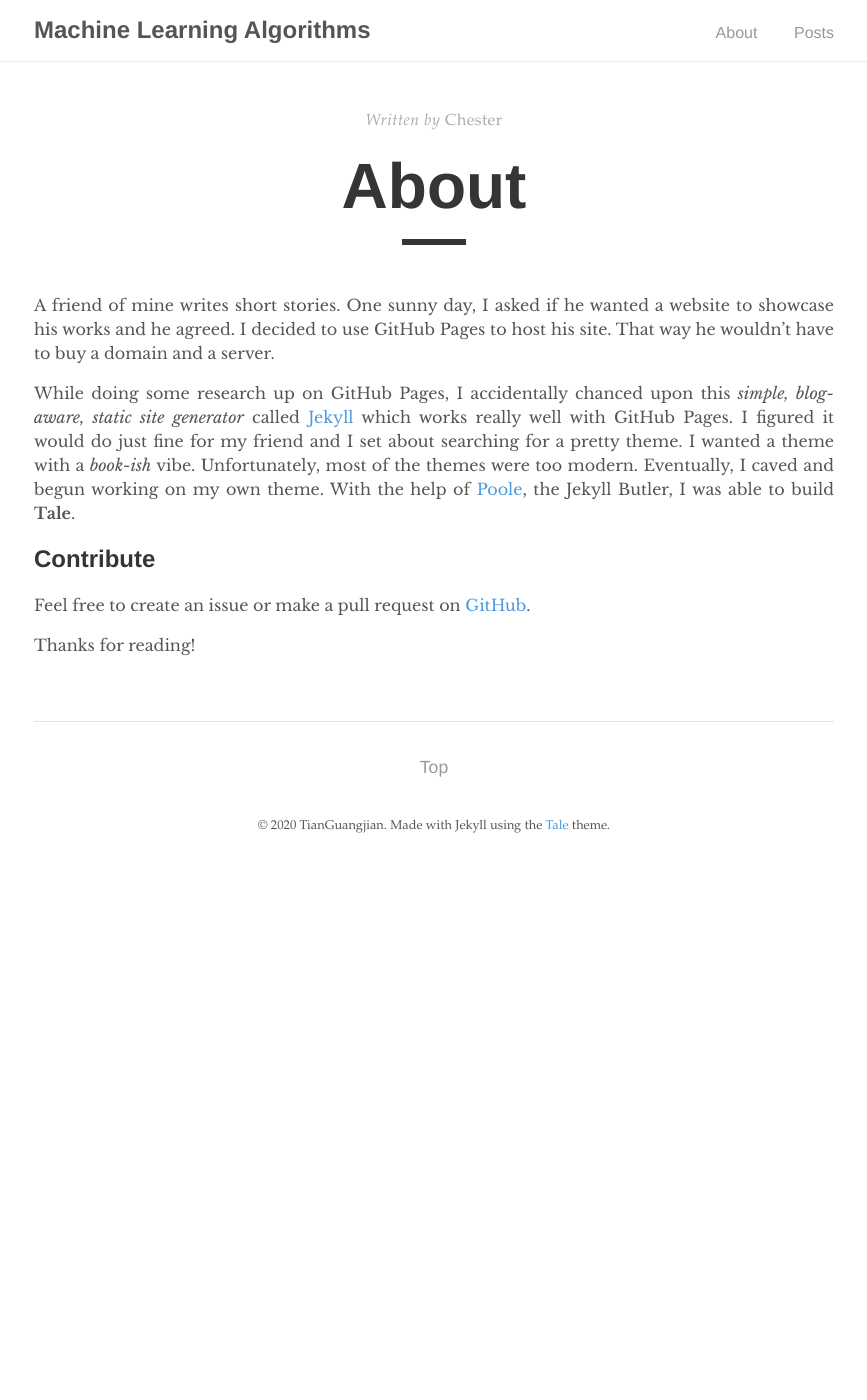
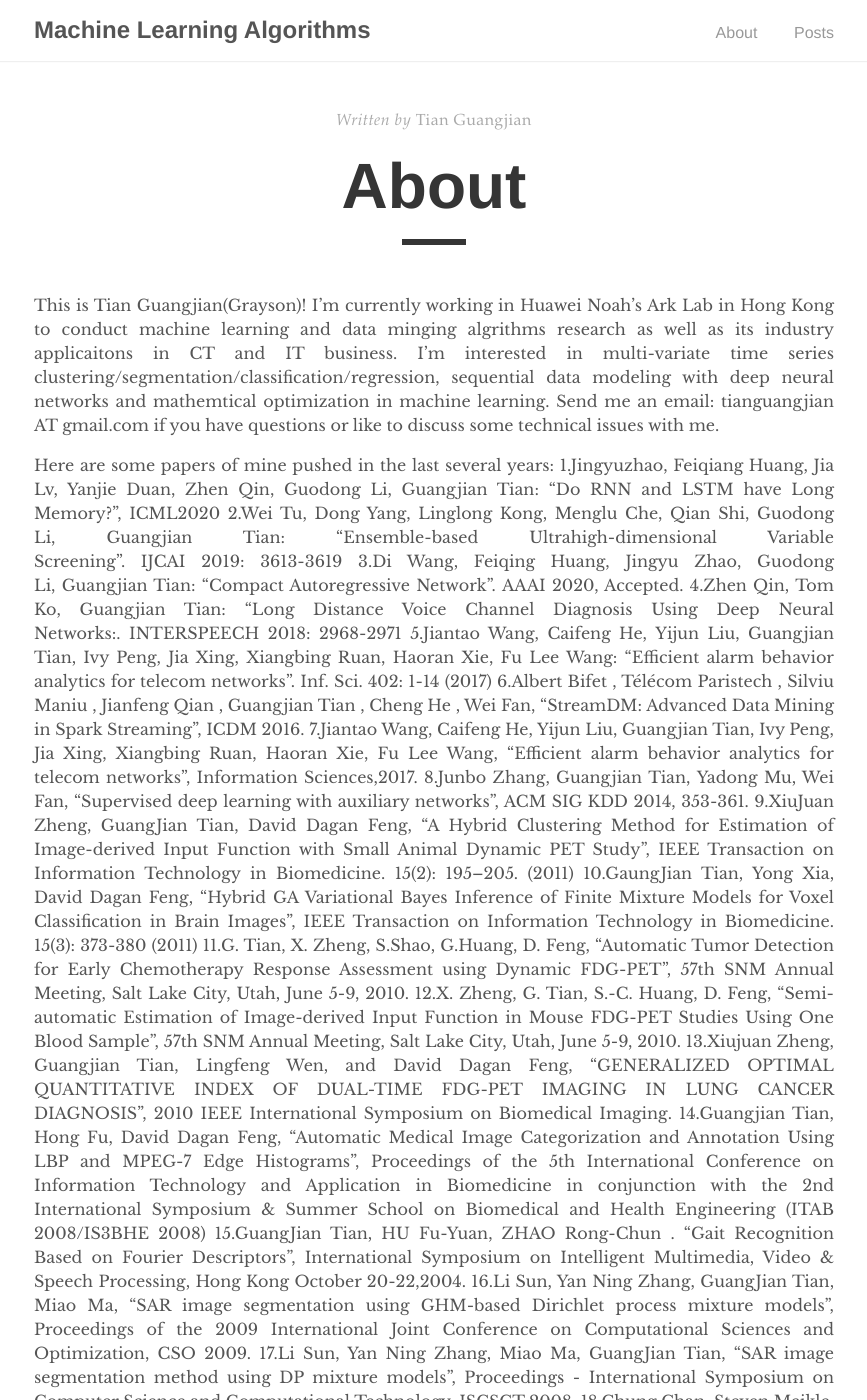
Before and after one commit to tianguangjian/tianguangjian.GitHub.io, a Jekyll site: the page built from _pages/about.md, in a window 1280 px wide and 1400 px high. Shown: the whole window, without its empty margins (206-1073 px from the left). Built offline with Jekyll 4.4.1, drawn with Linux system fonts in a browser that asks for light colours; some of the changed text lies outside the part shown.

Commit message:
Modify personal information

```diff
--- a/_pages/about.md
+++ b/_pages/about.md
@@ -1,15 +1,39 @@
 ---
 layout: post
 title: "About"
-author: "Chester"
+author: "Tian Guangjian"
 permalink: /about/
 ---
 
-A friend of mine writes short stories. One sunny day, I asked if he wanted a website to showcase his works and he agreed. I decided to use GitHub Pages to host his site. That way he wouldn't have to buy a domain and a server.
+This is Tian Guangjian(Grayson)! I'm currently working in Huawei Noah's Ark Lab in Hong Kong to conduct machine learning and data minging algrithms research as well as its industry applicaitons in CT and IT business. I'm interested in multi-variate time series clustering/segmentation/classification/regression, sequential data modeling with deep neural networks and mathemtical optimization in machine learning. Send me an email: tianguangjian AT gmail.com if you have questions or like to discuss some technical issues with me.
 
-While doing some research up on GitHub Pages, I accidentally chanced upon this _simple, blog-aware, static site generator_ called [Jekyll](https://jekyllrb.com/) which works really well with GitHub Pages. I figured it would do just fine for my friend and I set about searching for a pretty theme. I wanted a theme with a _book-ish_ vibe. Unfortunately, most of the themes were too modern. Eventually, I caved and begun working on my own theme. With the help of [Poole](https://github.com/poole/poole), the Jekyll Butler, I was able to build **Tale**.
-
-## Contribute
-Feel free to create an issue or make a pull request on [GitHub](https://github.com/chesterhow/tale).
+Here are some papers of mine pushed in the last several years:
+1.Jingyuzhao, Feiqiang Huang, Jia Lv, Yanjie Duan, Zhen Qin, Guodong Li, Guangjian Tian: “Do RNN and LSTM  have Long Memory?”, ICML2020
+2.Wei Tu, Dong Yang, Linglong Kong, Menglu Che, Qian Shi, Guodong Li, Guangjian Tian: “Ensemble-based Ultrahigh-dimensional Variable Screening”. IJCAI 2019: 3613-3619
+3.Di Wang, Feiqing Huang, Jingyu Zhao, Guodong Li, Guangjian Tian: “Compact Autoregressive Network”. AAAI 2020, Accepted.
+4.Zhen Qin, Tom Ko, Guangjian Tian: “Long Distance Voice Channel Diagnosis Using Deep Neural Networks:. INTERSPEECH 2018: 2968-2971
+5.Jiantao Wang, Caifeng He, Yijun Liu, Guangjian Tian, Ivy Peng, Jia Xing, Xiangbing Ruan, Haoran Xie, Fu Lee Wang: “Efficient alarm behavior analytics for telecom networks”. Inf. Sci. 402: 1-14 (2017)
+6.Albert Bifet , Télécom Paristech , Silviu Maniu , Jianfeng Qian , Guangjian Tian , Cheng He , Wei Fan, “StreamDM: Advanced Data Mining in Spark Streaming”,  ICDM 2016.
+7.Jiantao Wang, Caifeng He, Yijun Liu, Guangjian Tian, Ivy Peng, Jia Xing, Xiangbing Ruan, Haoran Xie, Fu Lee Wang, “Efficient alarm behavior analytics for telecom networks”, Information Sciences,2017.
+8.Junbo Zhang, Guangjian Tian, Yadong Mu, Wei Fan, “Supervised deep learning with auxiliary networks”, ACM SIG KDD 2014, 353-361.
+9.XiuJuan Zheng, GuangJian Tian, David Dagan Feng, “A Hybrid Clustering Method for Estimation of Image-derived Input Function with Small Animal Dynamic PET Study”, IEEE Transaction on Information Technology in Biomedicine. 15(2): 195–205. (2011)
+10.GaungJian Tian, Yong Xia, David Dagan Feng, “Hybrid GA Variational Bayes Inference of Finite Mixture Models for Voxel Classification in Brain Images”, IEEE Transaction on Information Technology in Biomedicine. 15(3): 373-380 (2011)
+11.G. Tian, X. Zheng, S.Shao, G.Huang, D. Feng, “Automatic Tumor Detection for Early Chemotherapy Response Assessment using Dynamic FDG-PET”, 57th SNM Annual Meeting, Salt Lake City, Utah, June 5-9, 2010.
+12.X. Zheng, G. Tian, S.-C. Huang, D. Feng, “Semi-automatic Estimation of Image-derived Input Function in Mouse FDG-PET Studies Using One Blood Sample”, 57th SNM Annual Meeting, Salt Lake City, Utah, June 5-9, 2010.
+13.Xiujuan Zheng, Guangjian Tian, Lingfeng Wen, and David Dagan Feng, “GENERALIZED OPTIMAL QUANTITATIVE INDEX OF DUAL-TIME FDG-PET IMAGING IN LUNG CANCER DIAGNOSIS”, 2010 IEEE International Symposium on Biomedical Imaging.
+14.Guangjian Tian, Hong Fu, David Dagan Feng, “Automatic Medical Image Categorization and Annotation Using LBP and MPEG-7 Edge Histograms”, Proceedings of the 5th International Conference on Information Technology and Application in Biomedicine in conjunction with the 2nd  International Symposium & Summer School on Biomedical and Health Engineering (ITAB 2008/IS3BHE 2008)
+15.GuangJian Tian, HU Fu-Yuan, ZHAO Rong-Chun . “Gait Recognition Based on Fourier Descriptors”, International Symposium on Intelligent Multimedia, Video & Speech Processing, Hong Kong October 20-22,2004.
+16.Li Sun, Yan Ning Zhang, GuangJian Tian, Miao Ma, “SAR image segmentation using GHM-based Dirichlet process mixture models”, Proceedings of the 2009 International Joint Conference on Computational Sciences and Optimization, CSO 2009.
+17.Li Sun, Yan Ning Zhang, Miao Ma, GuangJian Tian, “SAR image segmentation method using DP mixture models”, Proceedings - International Symposium on Computer Science and Computational Technology, ISCSCT 2008.
+18.Chung Chan, Steven Meikle, Roger Fulton, GuangJian Tian, Weidong Cai, David Dagan Feng,  “A Non-local Post-filtering Algorithm for PET Incorporating Anatomical Knowledge”, 2009 IEEE Nuclear Science Symposium and Medical Imaging Conference.
+19.GuangJian Tian, ZHAO Rong-Chun, “Gait Recognition Based on Fourier Descriptors”, Computer Application, NO.11, pp. 124-126, 2004. (In Chinese)
+20.GuangJian Tian, ZHAO Rong-chun, “Gait Recognition Based on HMM”, Journal of Image and Graphics, Vol. 11, No.6, pp. 867-871. (In Chinese)
+21.GuangJian Tian, Zhao Rongchun, Wang Dongcheng, Li Junting, “Human Identification from a Distance Based on Gait Recognition”, Computer Engineering and Applications, No.19, pp. 65-68, 2005. (In Chinese)
+22.GuangJian Tian, ZHAO Rong chun, “Survey of Gait Recognition”, Application Research of Computers, No.5, pp. 20-22, 2005. (In Chinese)
+23.GuangJian Tian, ZHAO Rong chun, “A Method of Gait Recognition”, Computer Science,Vol.32, No.9, pp.180-182, 2005. (In Chinese)
+24.Li Sun, Yan Ning Zhang, GuangJian Tian(Corresponding Author), Miao Ma, “Dirichlet process mixture model SAR image segmentation algorithm”, Jilin Daxue Xuebao (Gongxueban)/Journal of Jilin University (Engineering and Technology Edition), Vol.39. No.5, pp. 1342-1346, 2009. (In Chinese)
+25.CHAI Yan-Mei ZHAO, Rong-Chun, GuangJian Tian, JIA Jing-Ping , “Gait Recognition Method Based on Dynamic Energy Feature”, Pattern Recognition and Artificial Intelligence, Vol.20, No.1, pp.105-109, 2007. (In Chinese)
+26.XIE Jian-chun, ZHAO Rong-chun, GuangJian Tian, XIA Yong, “Terrain Aided Navigation System s Performance in High Altitude”, Journal of Projectiles,Rockets,Missiles and Guidance, No.4, pp.96-98. 2007. (In Chinese)
+27.Yu Hongbo, Zhao Rongchun, Liao Yi, GuangJian Tian, “A Shape Reconstruction Method for Any Light Direction Based on Weighted Difference Scheme”, Journal of Northwestern Polytechnical University, Vol.23, No.3, pp.303-306, 2005. (In Chinese)
 
 Thanks for reading!
```
